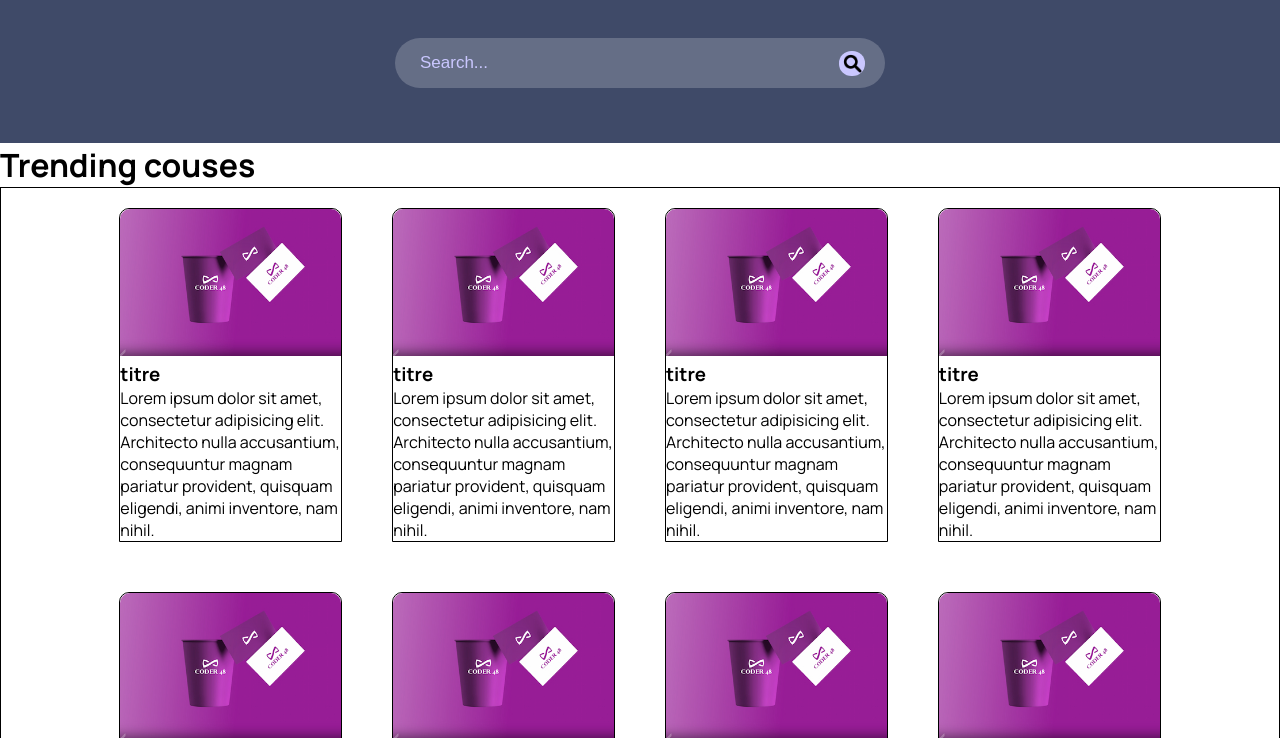
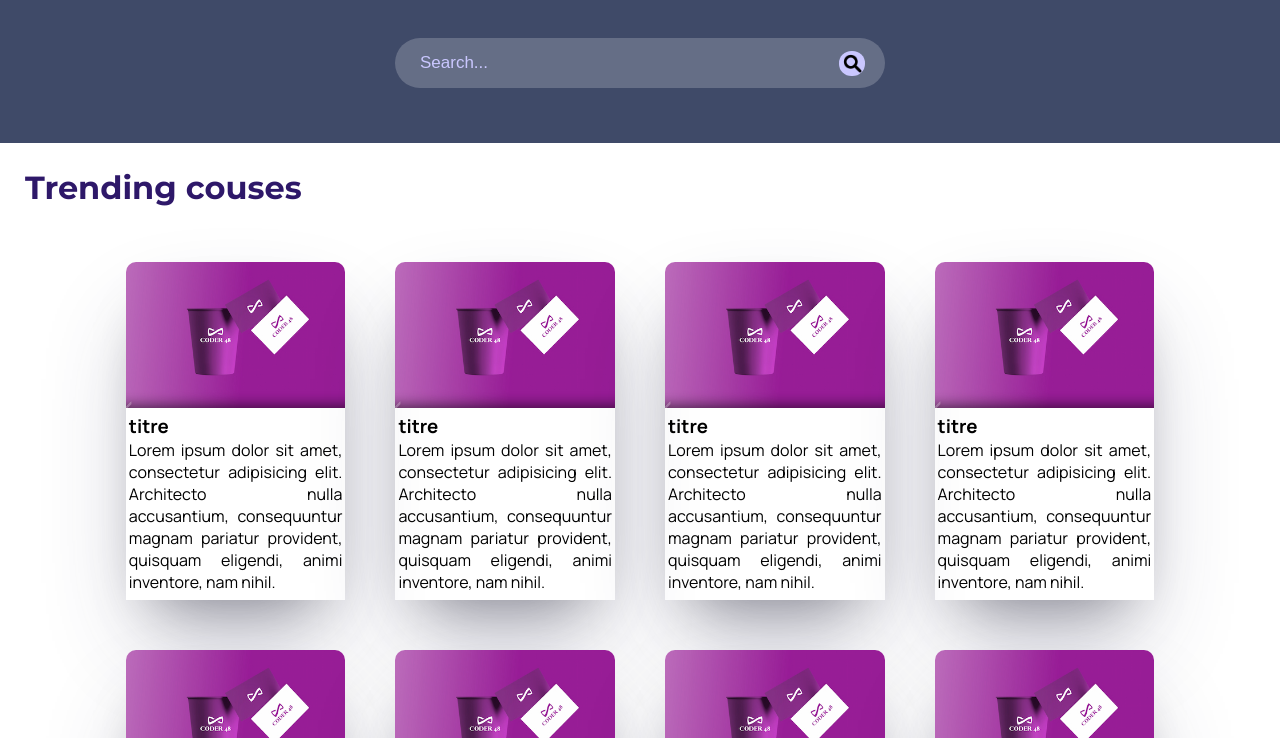
Before and after one commit to hels237/kampcoder48, a plain HTML site: page index.html in a window 1280 px wide. Shown: the part 62-800 px from the top of the page. Drawn offline with Linux system fonts and the light colour scheme.

Commit message:
version 1.1.0

```diff
--- a/css/style.css
+++ b/css/style.css
@@ -110,22 +110,23 @@ main{
 
 }
 
+main h1{
+    font-family: Monserrat;
+    color: #2e1869 ;
+    padding: 25px;
+}
+
 /***************style of the  section1***************/
+
+
 section{
     display: flex;
     display: grid;
    grid-template-columns: 18% 18% 18% 18%;
-    border: 1px solid black;
+
    justify-content: center;
    gap:50px;
-    padding: 20px;
-
-
-
-
-
-
-
+    padding: 30px;
 
 
 }
@@ -133,12 +134,11 @@ section{
 /************ style of one element*****************/
 
 section .element{
-    border: 1px solid black;
+
     border-top-left-radius: 10px;
     border-top-right-radius: 10px;
-
-
-
+    box-shadow: rgba(50, 50, 93, 0.30) 0px 50px 100px -20px,
+                rgba(0, 0, 0, 0.4) 0px 30px 60px -30px;
 
 
 }
@@ -149,7 +149,15 @@ section .element img{
     border-top-right-radius: 10px;
 
 }
+section div p{
+   text-align: justify;
+   padding-bottom: 7px;
+   padding-right: 3px;
+}
 
+section div p,h3{
+    padding-left: 3px;
+}
 
 
 
```
